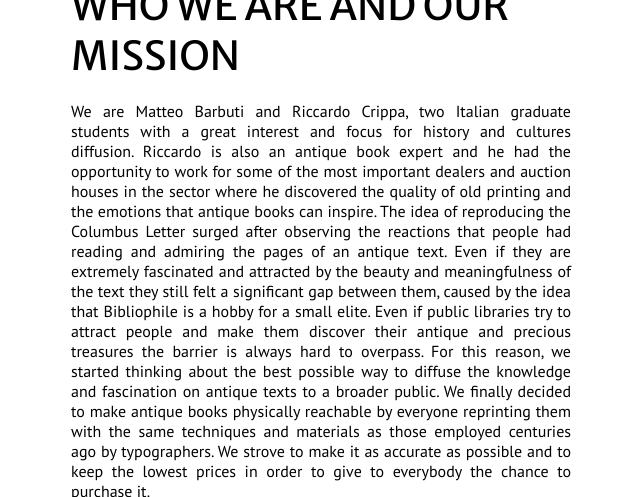
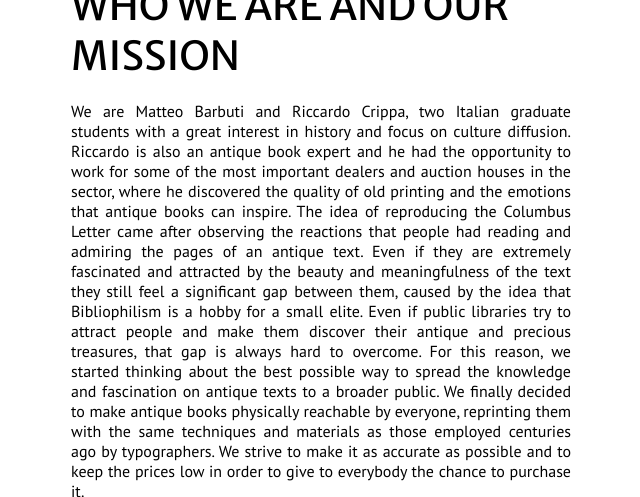
Before and after one commit to collectaneacollections/collectaneacollections.github.io, a Jekyll site: the page built from who.md, in a window 1280 px wide and 900 px high, scrolled down 849 px, cut to the strip 159-656 px from the top of the window. Shown: the whole strip, without its empty margins (319-959 px from the left). Built offline with Jekyll 4.4.1, drawn with Linux system fonts in a browser that asks for light colours; some of the changed text lies outside the part shown.

Commit message:
some grammar

```diff
--- a/who.md
+++ b/who.md
@@ -9,39 +9,39 @@ Who we are and our mission
 ==========
 
 We are Matteo Barbuti and Riccardo Crippa, two Italian graduate
-students with a great interest and focus for history and cultures
+students with a great interest in history and focus on culture
 diffusion. Riccardo is also an antique book expert and he had the
 opportunity to work for some of the most important dealers and auction
-houses in the sector where he discovered the quality of old printing
+houses in the sector, where he discovered the quality of old printing
 and the emotions that antique books can inspire. The idea of
-reproducing the Columbus Letter surged after observing the reactions
+reproducing the Columbus Letter came after observing the reactions
 that people had reading and admiring the pages of an antique text. Even
 if they are extremely fascinated and attracted by the beauty and
-meaningfulness of the text they still felt a significant gap between
-them, caused by the idea that Bibliophile is a hobby for a small elite.
+meaningfulness of the text they still feel a significant gap between
+them, caused by the idea that Bibliophilism is a hobby for a small elite.
 Even if public libraries try to attract people and make them discover
-their antique and precious treasures the barrier is always hard to
-overpass. For this reason, we started thinking about the best possible
-way to diffuse the knowledge and fascination on antique texts to a
+their antique and precious treasures, that gap is always hard to
+overcome. For this reason, we started thinking about the best possible
+way to spread the knowledge and fascination on antique texts to a
 broader public. We finally decided to make antique books physically
-reachable by everyone reprinting them with the same techniques and
-materials as those employed centuries ago by typographers. We strove to
-make it as accurate as possible and to keep the lowest prices in order
+reachable by everyone, reprinting them with the same techniques and
+materials as those employed centuries ago by typographers. We strive to
+make it as accurate as possible and to keep the prices low in order
 to give to everybody the chance to purchase it.
 
 
 {% include intermezzo.html photo="columbus_56.jpg" %}
 
-Whom is the project addressed to?
+To whom is the project addressed?
 =================================
-Our project has the intention to appeal to everyone interested in
+Our project has the aim to appeal to everyone interested in
 discovering his heritage through a direct interaction with a document
-that had made History. Moreover, we appeal to people interested in the
+that has made History. Moreover, we appeal to people interested in the
 history of publishing and in well curated editorial products. The
 edition of the Columbus Letter is certainly a nice way to properly
 celebrate the Columbus day and discover a milestone in American history
-that too often is forget. We see it also as a nice way to present
-historical documents to the young generation and make them reflecting
+which is too often forgotten. We also see it as a nice way to present
+historical documents to the young generation and make them reflects
 about the past through a direct contact with an historical testimony.
 
 {% include intermezzo.html photo="columbus_23.jpg" %}
```
